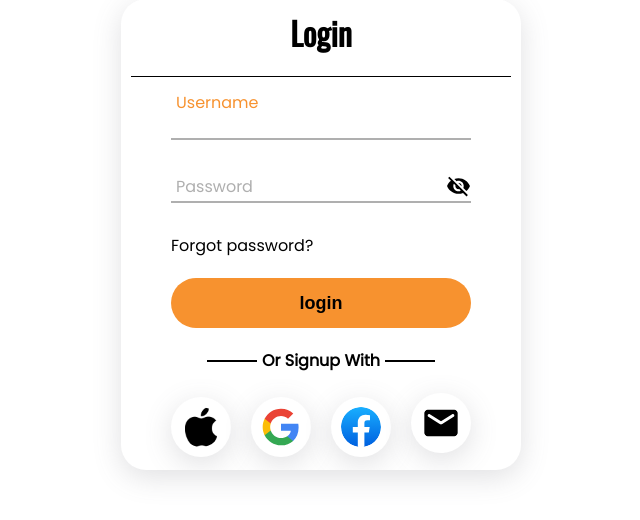
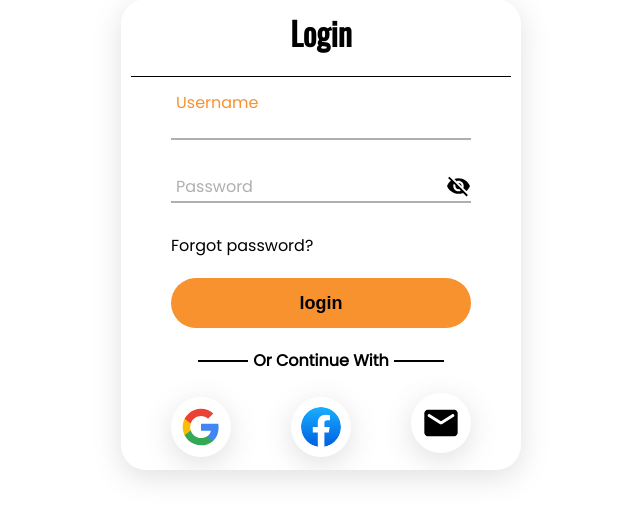
Before and after one commit to coderSuresh/online-food-ordering-system, a PHP site: page /php/customer_auth/login.php in a window 1280 px wide. Shown: the part 111-631 px from the top of the page, without its empty margins (319-959 px from the left). Run offline with PHP 8.4, Linux system fonts and the light colour scheme; some libraries are stand-ins or nearby versions.

Commit message:
fix: delete apple icon

```diff
--- a/php/customer_auth/login.php
+++ b/php/customer_auth/login.php
@@ -59,13 +59,11 @@ session_start();
 
             <div class="flex items-center or justify-center mt-20">
                 <siv class="bar"></siv>
-                <h4>Or Signup With</h4>
+                <h4>Or Continue With</h4>
                 <siv class="bar"></siv>
             </div>
 
             <div class="flex items-center mt-20">
-
-                <img src="../../images/ic_apple.png" class="icons pointer shadow apple" alt="sign in with apple">
 
                 <img src="../../images/ic_google.svg" class="icons pointer shadow google" alt="sign in with google" id="google">
 
```
